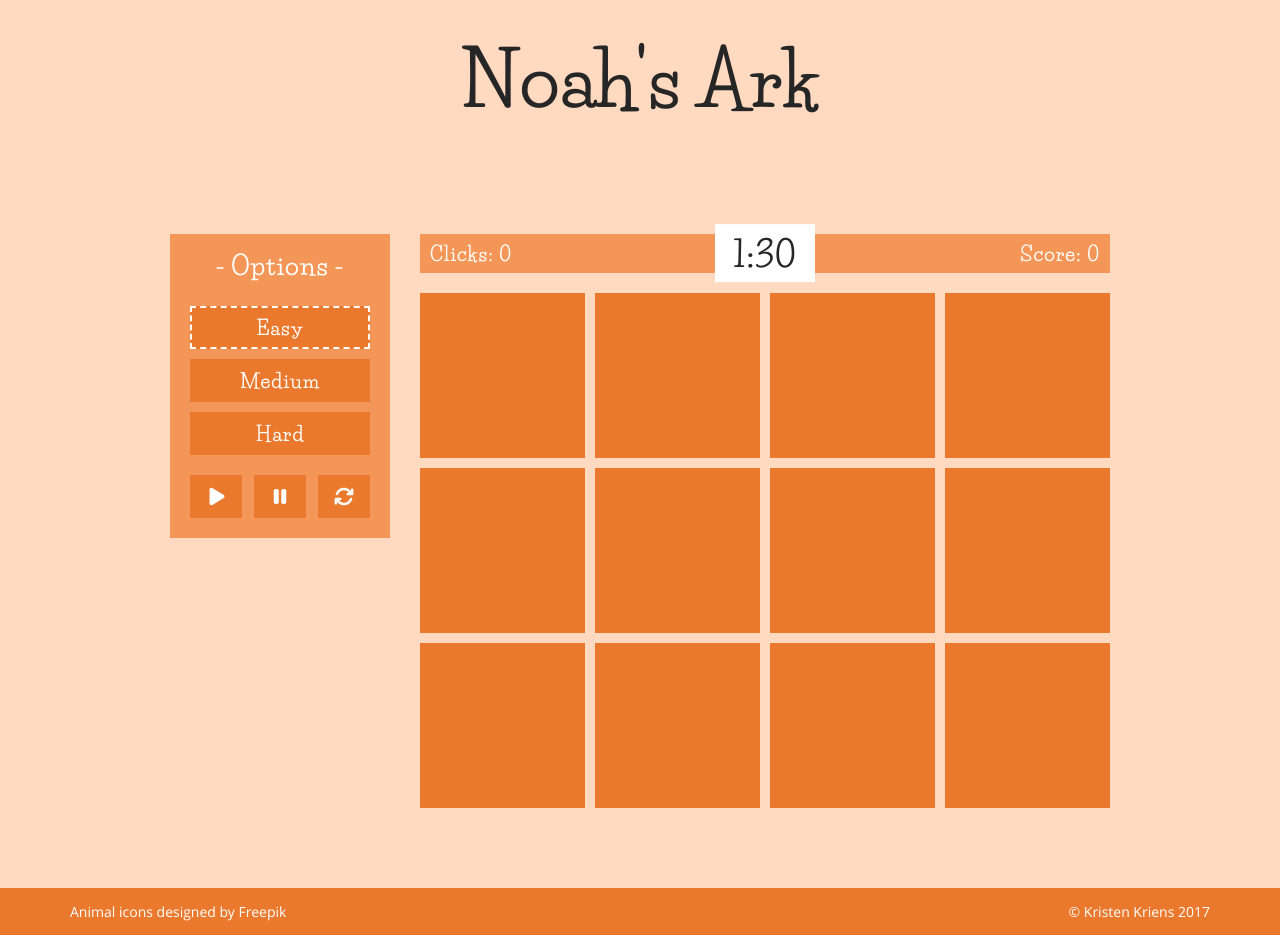
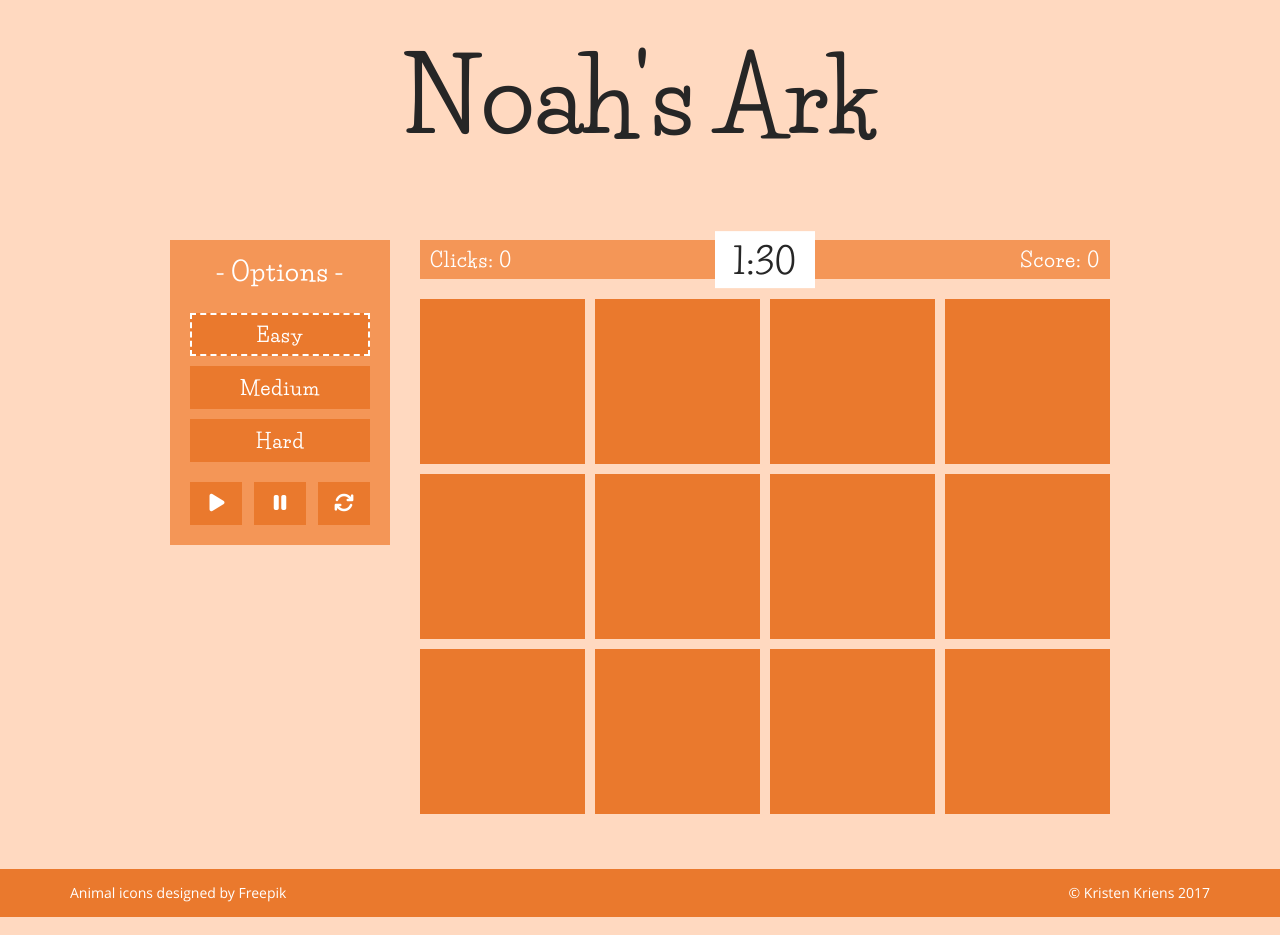
Before and after one commit to kristenkriens/matching-game, a website: page index.html in a window 1280 px wide. Drawn offline with nearby package versions, Linux system fonts and the light colour scheme; files that its build step writes are made by us from their sources; files whose address does not match are found by name.

Commit message:
Adjust spacing and font size of main header text

```diff
--- a/src/sass/_header.scss
+++ b/src/sass/_header.scss
@@ -1,6 +1,5 @@
 .header {
   text-align: center;
-  margin-bottom: 50px;
 
   h1 {
     width: 100%;
--- a/src/sass/_home.scss
+++ b/src/sass/_home.scss
@@ -48,7 +48,7 @@
 
 main {
   .wrapper {
-    margin: 50px auto;
+    margin: 25px auto;
     max-width: 1000px;
   }
 }
--- a/src/sass/_typography.scss
+++ b/src/sass/_typography.scss
@@ -9,7 +9,15 @@ h1, .h1, h2, .h2, h3, .h3, h4, .h4, h5, .h5, h6, .h6 {
 
 h1 {
   color: $black;
-  font-size: 75px;
+  font-size: 100px;
+
+  @media (max-width: $md-width) {
+    font-size: 85px;
+  }
+
+  @media (max-width: $sm-width) {
+    font-size: 70px;
+  }
 }
 
 h2 {
```
